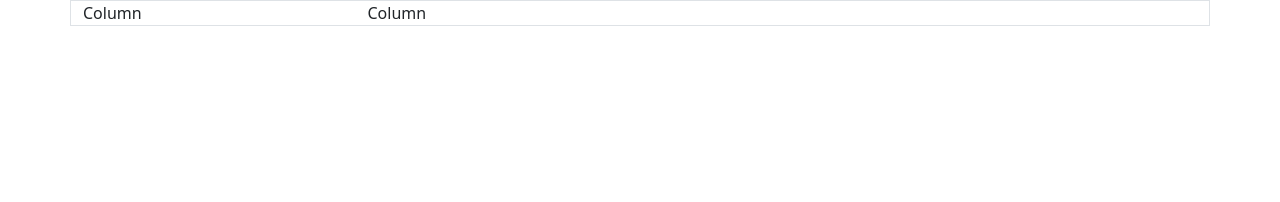
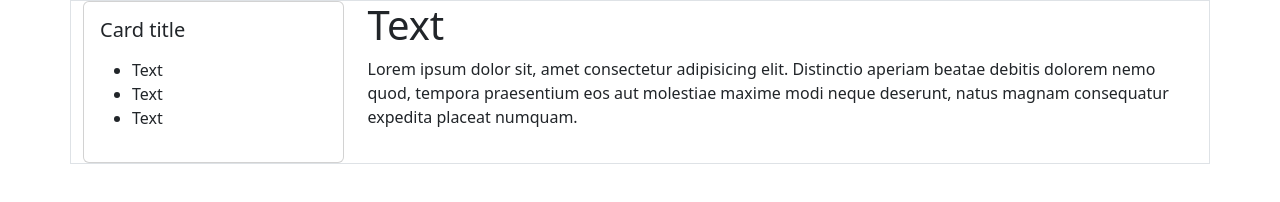
Before and after one commit to Darksiend/DailyChallengeWild-Wacky-, a plain HTML site: page index.html in a window 1280 px wide. Drawn offline with nearby package versions, Linux system fonts and the light colour scheme.

Commit message:
Add Card

```diff
--- a/index.html
+++ b/index.html
@@ -14,8 +14,29 @@
   <body>
     <div class="container border">
       <div class="row row-cols-2">
-        <div class="col-3">Column</div>
-        <div class="col-9">Column</div>
+        <div class="col-3">
+          <div class="card" ">
+
+            <div class="card-body">
+              <h5 class="card-title">Card title</h5>
+              <p class="card-text">
+                <ul>
+                    <li>
+                        Text
+                    </li>
+                    <li>
+                        Text
+                    </li>
+                    <li>
+                        Text
+                    </li>
+                </ul>
+              </p>
+
+            </div>
+          </div>
+        </div>
+        <div class="col-9"><h1>Text</h1> <p>Lorem ipsum dolor sit, amet consectetur adipisicing elit. Distinctio aperiam beatae debitis dolorem nemo quod, tempora praesentium eos aut molestiae maxime modi neque deserunt, natus magnam consequatur expedita placeat numquam.</p> </div>
       </div>
     </div>
 
```
